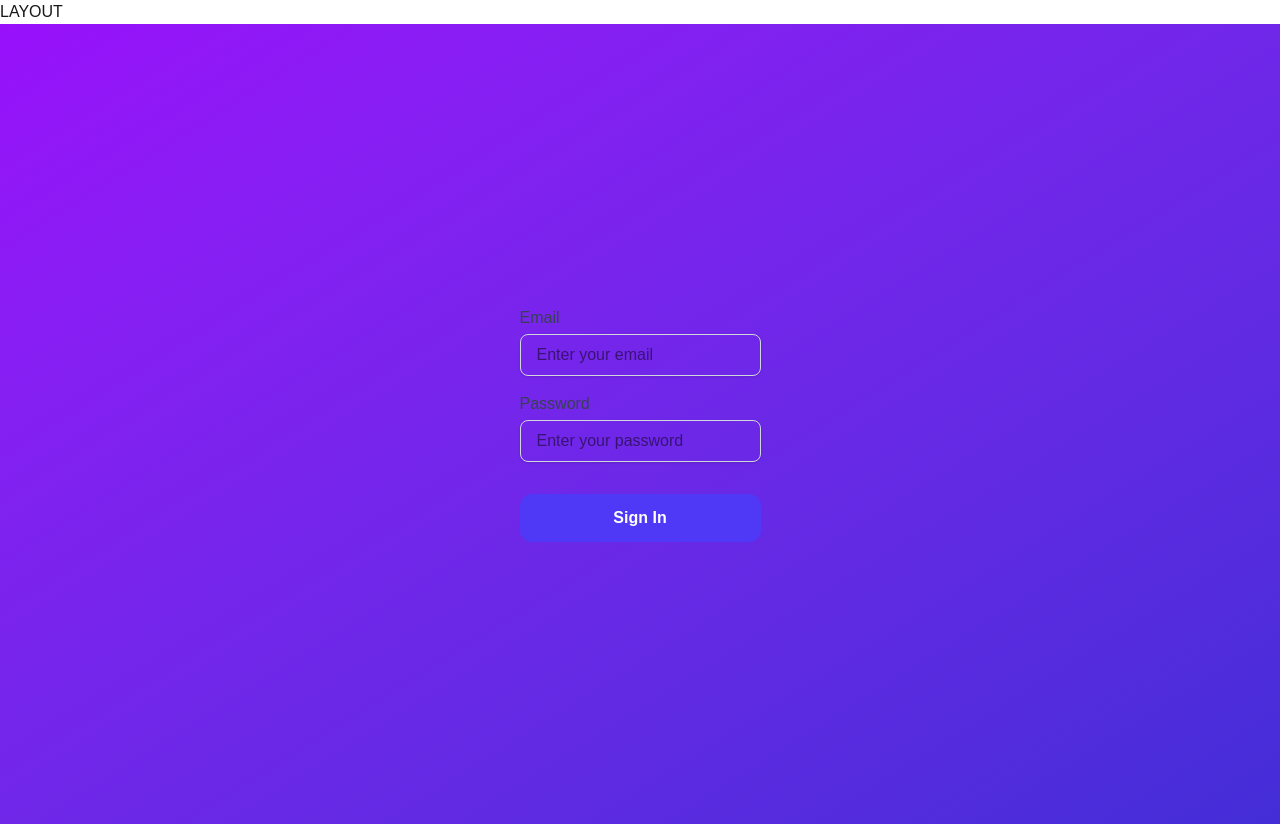
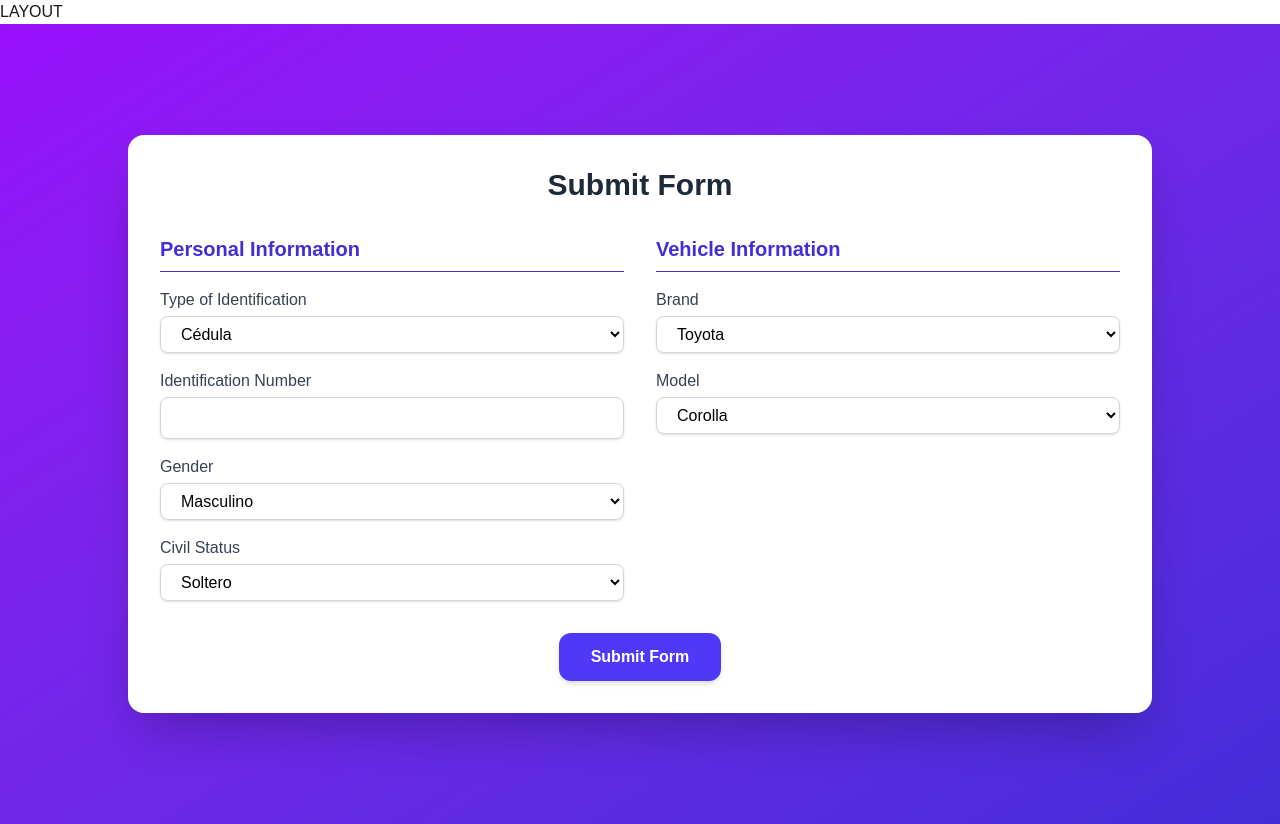
Before and after one commit to DanielG1995/cotizador-vehicular-grupo1-LS, a Next.js app: page /form in a window 1280 px wide. Built offline with nearby package versions, Linux system fonts and the light colour scheme.

Commit message:
ADD: select dependientes, formulario registro

```diff
--- /dev/null
+++ b/app/components/SelectConditionalInput.tsx
@@ -0,0 +1,46 @@
+import { useEffect, useState } from "react";
+import { useFormContext } from "react-hook-form";
+import { SELECT_MODELO_OPTIONS } from "../helpers/constants";
+import SelectInput from "./SelectInput";
+
+interface Option<T> {
+    value: string;
+    label: string;
+    [key: string]: T | string;
+}
+
+interface Props<T> {
+    label: string;
+    name: string;
+    placeholder?: string;
+    type?: string;
+    value?: string;
+    defaultOptions: Option<T>[];
+    nameListener: string;
+    baseOptions: Option<T>[];
+}
+
+export default function SelectConditionalInput<T>({ label, name, placeholder, defaultOptions, nameListener, baseOptions }: Props<T>) {
+    const {
+        watch
+    } = useFormContext();
+
+    const selectedValue = watch(nameListener);
+    const [options, setOptions] = useState<Option<T>[]>(defaultOptions);
+
+    useEffect(() => {
+        console.log("Selected value changed:", selectedValue, baseOptions);
+        if (selectedValue) {
+            setOptions(baseOptions.filter(option => option.code === selectedValue));
+        }
+    }, [selectedValue, nameListener])
+
+    return (
+        <SelectInput
+            label={label}
+            name={name}
+            placeholder={placeholder}
+            options={options}
+        />
+    );
+}
--- /dev/null
+++ b/app/components/SelectInput.tsx
@@ -0,0 +1,47 @@
+import { useFormContext } from "react-hook-form";
+
+interface Option<T> {
+    value: string;
+    label: string;
+    [key: string]: T | string;
+}
+
+interface Props<T> {
+    label: string;
+    name: string;
+    placeholder?: string;
+    type?: string;
+    value?: string;
+    options: Option<T>[];
+    disabled?: boolean;
+}
+
+export default function SelectInput<T>({ label, name, options }: Props<T>) {
+    const {
+        register,
+        formState: { errors },
+    } = useFormContext();
+    const disabled = options.length === 0;
+    return (
+        <div className="flex flex-col">
+            <label htmlFor={name} className="mb-1 font-medium text-gray-700">
+                {label}
+            </label>
+            <select
+                disabled={disabled}
+                id={name}
+                {...register(name, { required: true })}
+                className={`rounded-lg border border-gray-300 text-black focus:ring-2 focus:ring-indigo-500 focus:outline-none px-4 py-2 transition-all duration-200 shadow-sm ${disabled ? 'bg-gray-200 cursor-not-allowed' : ''}`}
+            >
+                {options.map((option, index) => (
+                    <option key={index} value={option.value}>
+                        {option.label}
+                    </option>
+                ))}
+            </select>
+            {errors[name] && (
+                <span className="text-sm text-red-500 mt-1">{errors[name]?.message as string}</span>
+            )}
+        </div>
+    );
+}
--- a/app/form/page.tsx
+++ b/app/form/page.tsx
@@ -1,39 +1,115 @@
+'use client';
+
 import { FormProvider, useForm } from "react-hook-form";
 import TextInput from "../components/TextInput";
+import SelectInput from "../components/SelectInput";
+import SelectConditionalInput from "../components/SelectConditionalInput";
+import {
+  SELECT_CIVIL_STATUS_OPTIONS,
+  SELECT_GENDER_OPTIONS,
+  SELECT_MARCA_OPTIONS,
+  SELECT_MODELO_OPTIONS,
+  SELECT_TIPO_IDENTIFICACION_OPTIONS,
+} from "../helpers/constants";
+import { MESSAGES } from "../helpers/messages";
 
 export default function Home() {
-  const methods = useForm()
+  const methods = useForm();
 
-  const onSubmit=(data:any)=>{
-
-  }
+  const onSubmit = (data: any) => {
+    console.log("Formulario enviado:", data);
+  };
 
   return (
     <main className="flex min-h-screen items-center justify-center bg-gradient-to-br from-purple-600 to-indigo-700 p-4">
       <FormProvider {...methods}>
-        <form onSubmit={methods.handleSubmit(onSubmit)} className="space-y-4">
-          <TextInput
-            label="Email"
-            name="email"
-            placeholder="Enter your email"
-            type="email"
+        <div className="w-full max-w-5xl">
+          <form
+            onSubmit={methods.handleSubmit(onSubmit)}
+            className="bg-white rounded-2xl shadow-2xl p-8 w-full animate-fade-in flex flex-col items-center"
+          >
+            <h2 className="text-3xl font-bold text-gray-800 text-center mb-8">
+              {MESSAGES.SUBMIT_FORM_BUTTON}
+            </h2>
+
+            <div className="grid grid-cols-1 md:grid-cols-2 gap-8 w-full">
+              {/* 🧍 Información Personal */}
+              <div className="space-y-4">
+                <h3 className="text-xl font-semibold text-indigo-700 border-b pb-2">
+                  {MESSAGES.PERSONAL_INFORMATION}
+                </h3>
+
+                <SelectInput
+                  label={MESSAGES.TYPE_IDENTIFICATION}
+                  name="tipoIdentificacion"
+                  placeholder="Selecciona un tipo"
+                  type="text"
+                  options={SELECT_TIPO_IDENTIFICACION_OPTIONS}
                   value=""
                 />
+
                 <TextInput
-            label="Password"
-            name="password"
-            placeholder="Enter your password"
-            type="password"
+                  label={MESSAGES.IDENTIFICATION_NUMBER}
+                  name="id"
+                  type="text"
                   value=""
                 />
+
+                <SelectInput
+                  label={MESSAGES.GENDER}
+                  name="gender"
+                  placeholder=""
+                  type="text"
+                  options={SELECT_GENDER_OPTIONS}
+                  value=""
+                />
+
+                <SelectInput
+                  label={MESSAGES.CIVIL_STATUS}
+                  name="civilStatus"
+                  placeholder=""
+                  type="text"
+                  options={SELECT_CIVIL_STATUS_OPTIONS}
+                  value=""
+                />
+              </div>
+
+              {/* 🚗 Información del Vehículo */}
+              <div className="space-y-4">
+                <h3 className="text-xl font-semibold text-indigo-700 border-b pb-2">
+                  {MESSAGES.VEHICLE_INFORMATION}
+                </h3>
+
+                <SelectInput
+                  label={MESSAGES.BRAND}
+                  name="brand"
+                  options={SELECT_MARCA_OPTIONS}
+                  value=""
+                />
+
+                <SelectConditionalInput
+                  label={MESSAGES.MODEL}
+                  name="model"
+                  type="text"
+                  value=""
+                  defaultOptions={[]}
+                  baseOptions={SELECT_MODELO_OPTIONS}
+                  nameListener={"brand"}
+                />
+              </div>
+            </div>
+
+            {/* Botón de envío */}
+            <div className="mt-8 w-full flex justify-center">
               <button
                 type="submit"
-            className="w-full rounded-xl bg-indigo-600 hover:bg-indigo-700 transition-all duration-300 text-white font-semibold py-3 mt-4"
+                className="px-8 py-3 bg-indigo-600 hover:bg-indigo-700 text-white font-semibold rounded-xl shadow-md transition duration-300 ease-in-out"
               >
-            Sign In
+                {MESSAGES.SUBMIT_FORM_BUTTON}
               </button>
+            </div>
           </form>
-
+        </div>
       </FormProvider>
     </main>
   );
--- /dev/null
+++ b/app/helpers/constants.ts
@@ -0,0 +1,44 @@
+export const SELECT_MARCA_OPTIONS = [
+    { label: "Toyota", value: "TOY" },
+    { label: "Honda", value: "HON" },
+    { label: "Ford", value: "FOR" },
+    { label: "Chevrolet", value: "CHE" },
+    { label: "Nissan", value: "NIS" },
+];
+
+export const SELECT_MODELO_OPTIONS = [
+    { label: "Corolla", value: "corolla", code: "TOY" },
+    { label: "Civic", value: "civic", code: "HON" },
+    { label: "Focus", value: "focus", code: "FOR" },
+    { label: "Cruze", value: "cruze", code: "CHE" },
+    { label: "Sentra", value: "sentra", code: "NIS" },
+    { label: "Camry", value: "camry", code: "TOY" },
+    { label: "Accord", value: "accord", code: "HON" },
+    { label: "Mustang", value: "mustang", code: "FOR" },
+    { label: "Malibu", value: "malibu", code: "CHE" },
+    { label: "Altima", value: "altima", code: "NIS" },
+    { label: "RAV4", value: "rav4", code: "TOY" },
+    { label: "CR-V", value: "cr-v", code: "HON" },
+    { label: "Explorer", value: "explorer", code: "FOR" },
+    { label: "Equinox", value: "equinox", code: "CHE" },
+    { label: "Rogue", value: "rogue", code: "NIS" },
+    { label: "Hilux", value: "hilux", code: "TOY" },
+];
+
+export const SELECT_TIPO_IDENTIFICACION_OPTIONS = [
+    { label: "Cédula", value: "CI" },
+    { label: "RUC", value: "RUC" },
+    { label: "Pasaporte", value: "PAS" },
+];
+
+export const SELECT_CIVIL_STATUS_OPTIONS = [
+    { label: "Soltero", value: "S" },
+    { label: "Casado", value: "C" },
+    { label: "Divorciado", value: "D" },
+    { label: "Viudo", value: "V" },
+];
+
+export const SELECT_GENDER_OPTIONS = [
+    { label: "Masculino", value: "M" },
+    { label: "Femenino", value: "F" }
+];
--- a/app/helpers/messages.ts
+++ b/app/helpers/messages.ts
@@ -12,4 +12,13 @@ export const MESSAGES = {
     USER_NOT_REGISTERED: "Don't have an account?",
     SIGN_UP: "Sign Up",
     SIGN_IN: "Sign In",
+    PERSONAL_INFORMATION: "Personal Information",
+    IDENTIFICATION_NUMBER: "Identification Number",
+    TYPE_IDENTIFICATION: "Type of Identification",
+    CIVIL_STATUS: "Civil Status",
+    GENDER: "Gender",
+    BRAND: "Brand",
+    MODEL: "Model",
+    SUBMIT_FORM_BUTTON: "Submit Form",
+    VEHICLE_INFORMATION: "Vehicle Information",
 }
```
Lines whose indentation alone changed are shown as unchanged.
